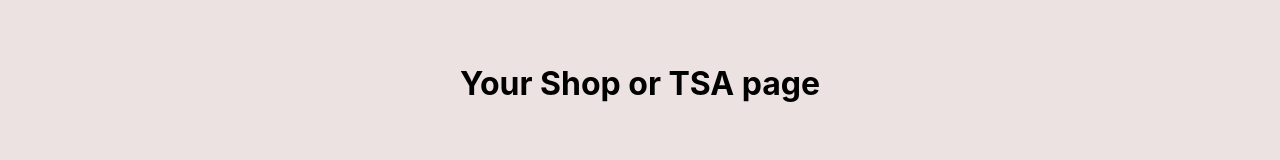
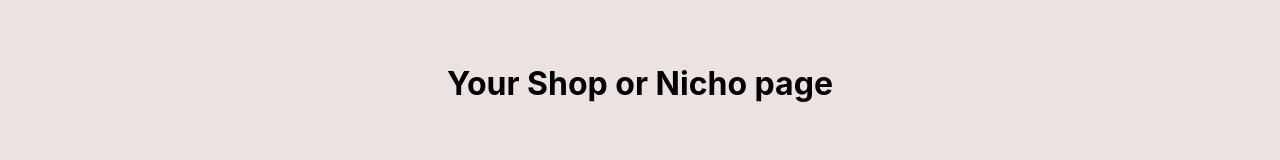
Before and after one commit to cheomanigua/gatsby-shop, a Gatsby site: page / in a window 1280 px wide. Shown: the top 160 px of the page. Built offline with nearby package versions, Linux system fonts and the light colour scheme; Gatsby itself is replaced by a stand-in of ours.

Commit message:
updated site title

```diff
--- a/gatsby-config.js
+++ b/gatsby-config.js
@@ -1,7 +1,7 @@
 module.exports = {
   siteMetadata: {
-    siteUrl: 'https://www.estrella5puntas.com',
-    title: "Your Shop or TSA name",
+    siteUrl: 'https://www.mydomain.com',
+    title: "Your Shop or Nicho page",
     description: "An awesome description of your site so it fits well in Google Search engine",
     author: "Sergio Sanchez",
   },
--- a/src/components/layout.js
+++ b/src/components/layout.js
@@ -1,9 +1,11 @@
 import React from 'react'
 import SEO from './seo'
+//import Header from './header'
 
 const Layout = ({children}) => (
   <div>
     <SEO />
+    {/* <Header /> */}
     {children}
   </div>
 )
--- a/src/pages/index.js
+++ b/src/pages/index.js
@@ -1,4 +1,5 @@
 import React from "react"
+import { graphql } from 'gatsby'
 import Layout from '../components/layout'
 import { computer, hdd, pendrive, phone } from '../components/images'
 import Shop from '../components/shop'
@@ -30,10 +31,11 @@
   }
 ];
 
-export default () =>
+const Index = ({ data }) => {
+  return (
     <Layout>
       <header>
-      <h1>Your Shop or TSA page</h1>
+        <h1>{data.site.siteMetadata.title}</h1>
       </header>
 
       <main>
@@ -59,3 +61,17 @@
 
       </section>
     </Layout>
+  )
+}
+
+export const query = graphql`
+  query HeaderPageQuery {
+    site {
+      siteMetadata {
+        title
+      }
+    }
+  }
+`
+
+export default Index
```
Lines whose indentation alone changed are shown as unchanged.
